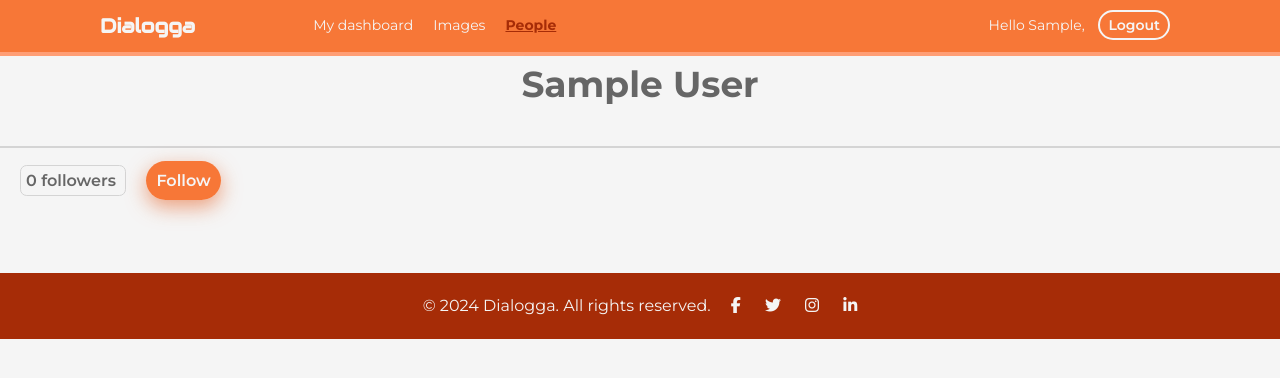
After one commit to thapelomagqazana/social_media_app, a Django app: a page that uses account/templates/base.html in a window 1280 px wide. The commit adds this page. Shown: the top 378 px of the page. Run offline with Django 4.2, Linux system fonts and the light colour scheme; the visitor is signed in with stand-in values (Sample User, id 1); data comes from the database, SQL or seed files in the repository; data that the repository does not hold is empty; some libraries are stand-ins or nearby versions.

Commit message:
Created list and detail views for user profiles

```diff
--- a/account/static/css/styles.css
+++ b/account/static/css/styles.css
@@ -239,7 +239,8 @@ p {
 
 .cta-btn,
 .container-2 .link,
-a.like{
+a.like,
+.follow{
     background-color: var(--main-color);
     color: var(--gray-1);
     transition: background-color 0.3s ease;
@@ -254,7 +255,8 @@ a.like{
 }
 
 .container-2 .link,
-a.like {
+a.like,
+.follow {
     text-decoration: none;
     padding: 10px;
     font-weight: 600;
@@ -277,7 +279,8 @@ a.like {
 .get-started-btn:hover,
 #header .user a:hover,
 .container-2 .link:hover,
-a.like:hover {
+a.like:hover,
+.follow:hover {
     background-color: var(--shade-5);
     color: var(--gray-1);
     border: none
@@ -550,7 +553,7 @@ ul.messages li a.close {
 
 .title hr {
     width: 100%;
-    border: 1px solid var(--gray-4);
+    border: 1px solid var(--gray-3);
     margin: 0 auto 20px; /* Add space below the line */
 }
 
@@ -632,11 +635,13 @@ ul.messages li a.close {
 }
 #image-list img { width:220px; height:220px; }
 #image-list .info { padding:10px; }
-#image-list .info a {
+#image-list .info a,
+#people-list .title {
     text-decoration: none;
     color: var(--shade-1);
 }
-#image-list .info a:hover{
+#image-list .info a:hover,
+#people-list .title:hover{
     color: var(--shade-5);
 }
 
@@ -652,3 +657,46 @@ ul.messages li a.close {
     border-radius: 50%; /* Make user photo circular */
     margin-right: 5px; /* Add space between photo and text */
 }
+
+/* users */
+#people-list {
+    padding: 20px;
+}
+#people-list img {
+    width:180px;
+    height:180px;
+    border-radius:50%;
+    margin-bottom:20px;
+}
+#people-list .user {
+    width:180px;
+    overflow:auto;
+    padding:10px;
+}
+#people-list .info { text-align:center; }
+img.user-detail {
+    border-radius:50%;
+}
+
+.profile-info {
+    float:left;
+    overflow:auto;
+    margin-right:20px;
+}
+.image-container {
+    margin-top:40px;
+}
+
+/* actions */
+.action {
+    clear:both;
+    overflow:auto;
+}
+.action .images {
+    float:left;
+    margin:0 10px 10px 0;
+}
+.action .date {
+    font-style:italic;
+    color:#ccc;
+}
--- /dev/null
+++ b/account/templates/account/user/detail.html
@@ -0,0 +1,32 @@
+{% extends "base.html" %}
+{% load thumbnail %}
+
+{% block title %}{{ user.get_full_name }}{% endblock %}
+
+{% block content %}
+    <div class="title">
+        <h1>{{ user.get_full_name }}</h1>
+        <hr>
+    </div>
+    <div class="container-2">
+        <div class="profile-info">
+            <img src="{% thumbnail user.profile.photo 180x180 %}" class="user-detail">
+        </div>
+        {% with total_followers=user.followers.count %}
+        <span class="count">
+            <span class="total">{{ total_followers }}</span>
+            follower{{ total_followers|pluralize }}
+        </span>
+        <a href="#" data-id="{{ user.id }}" data-action="{% if request.user in user.followers.all %}un{% endif %}follow" class="follow button">
+            {% if request.user not in user.followers.all %}
+                Follow
+            {% else %}
+                Unfollow
+            {% endif %}
+        </a>
+        <div id="image-list" class="image-container">
+            {% include "images/image/list_images.html" with images=user.images_created.all %}
+        </div>
+        {% endwith %}
+    </div>
+{% endblock %}
--- a/account/templates/base.html
+++ b/account/templates/base.html
@@ -29,7 +29,7 @@
                     <a href="{% url 'images:list' %}">Images</a>
                 </li>
                 <li {% if section == "people" %}class="selected"{% endif %}>
-                    <a href="#">People</a>
+                    <a href="{% url 'user_list' %}">People</a>
                 </li>
             </ul>
         {% endif %}
--- a/account/urls.py
+++ b/account/urls.py
@@ -34,4 +34,6 @@ urlpatterns = [
     path("dashboard/", views.dashboard, name="dashboard"),
     path("register/", views.register, name="register"),
     path("edit/", views.edit, name="edit"),
+    path("users/", views.user_list, name="user_list"),
+    path("users/<username>/", views.user_detail, name="user_detail"),
 ]
--- a/account/views.py
+++ b/account/views.py
@@ -1,4 +1,4 @@
-from django.shortcuts import render
+from django.shortcuts import render, get_object_or_404
 from django.http import HttpResponse
 from django.contrib.auth import authenticate, login
 from django.contrib.auth.decorators import login_required
@@ -6,6 +6,28 @@ from .forms import LoginForm, UserRegistrationForm, \
                     UserEditForm, ProfileEditForm
 from .models import Profile
 from django.contrib import messages
+from django.contrib.auth.models import User
+
+
+@login_required
+def user_list(request):
+    users = User.objects.filter(is_active=True)
+    return render(request,
+                  "account/user/list.html",
+                  {"section": "people",
+                   "users": users})
+
+
+@login_required
+def user_detail(request, username):
+    user = get_object_or_404(User,
+                             username=username,
+                             is_active=True)
+
+    return render(request,
+                  "account/user/detail.html",
+                  {"section": "people",
+                   "user": user})
 
 
 @login_required
--- a/bookmarks/settings.py
+++ b/bookmarks/settings.py
@@ -11,6 +11,7 @@ https://docs.djangoproject.com/en/4.1/ref/settings/
 """
 
 from pathlib import Path
+from django.urls import reverse_lazy
 
 # Build paths inside the project like this: BASE_DIR / 'subdir'.
 BASE_DIR = Path(__file__).resolve().parent.parent
@@ -166,6 +167,11 @@ SOCIAL_AUTH_PIPELINE = [
     'social_core.pipeline.user.user_details',
 ]
 
+ABSOLUTE_URL_OVERRIDES = {
+    'auth.user': lambda u: reverse_lazy('user_detail',
+                                        args=[u.username])
+}
+
 if DEBUG:
     import mimetypes
     mimetypes.add_type('application/javascript', '.js', True)
--- a/images/templates/images/image/list.html
+++ b/images/templates/images/image/list.html
@@ -3,8 +3,10 @@
 {% block title %}Images bookmarked{% endblock %}
 
 {% block content %}
-    <h1 class="title">Images bookmarked</h1>
-    <hr>
+    <div class="title">
+        <h1>Images bookmarked</h1>
+        <hr>
+    </div>
     <div class="container-2">
         <div id="image-list">
             {% include "images/image/list_images.html" %}
```
Also changed, not shown: account/models.py (+32 -0 lines), account/templates/account/user/list.html (added, +27 -0 lines), account/templates/base2.html (deleted, +0 -41 lines), media/images/2024/02/22/wikimedia-commons_muoFVHg.jpg (added), media/images/2024/02/22/wikimedia-commons_muoFVHg.jpg.300x0_q85.jpg (added), media/images/2024/02/22/wikimedia-commons_muoFVHg.jpg.300x300_q85_crop-smart.jpg (added), media/users/2024/02/22/97Thapelo_Magqazana__thmagqa022.jpg (added), media/users/2024/02/22/97Thapelo_Magqazana__thmagqa022.jpg.180x180_q85.jpg (added), media/users/2024/02/22/97Thapelo_Magqazana__thmagqa022_pIeOt2f.jpg (added), media/users/2024/02/22/97Thapelo_Magqazana__thmagqa022_pIeOt2f.jpg.180x180_q85.jpg (added).
